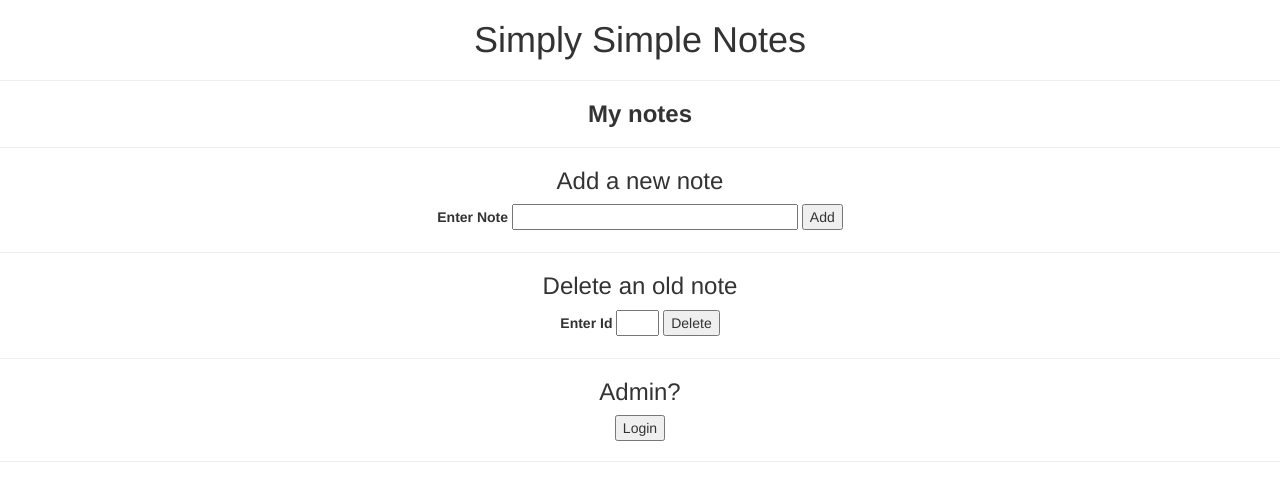
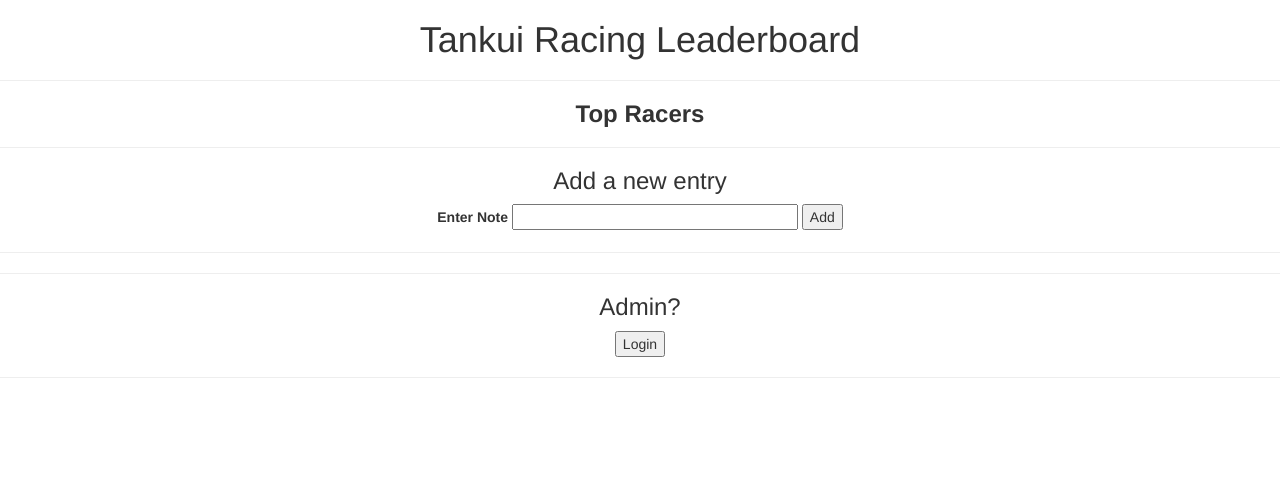
Before and after one commit to r4collins123/workshop-application, a Flask app: page / in a window 1280 px wide. Shown: the top 501 px of the page. Run offline with Flask 2, Linux system fonts and the light colour scheme; data that the repository does not hold is empty; some libraries are stand-ins or nearby versions.

Commit message:
Update index.html

```diff
--- a/notes/templates/index.html
+++ b/notes/templates/index.html
@@ -1,12 +1,12 @@
 {% extends 'bootstrap/base.html' %}
 <html>
 
-    {% block title %}Simply Simple Notes{% endblock %}
+    {% block title %}Tankui Racing Leaderboard{% endblock %}
 
     {% block content %}
     <body>
         <center>
-            <h1>Simply Simple Notes</h1>
+            <h1>Tankui Racing Leaderboard</h1>
 
             {% with messages = get_flashed_messages() %}
             {% if messages %}
@@ -20,7 +20,7 @@
 
             <hr>
 
-            <h3><b>My notes</b></h3>
+            <h3><b>Top Racers</b></h3>
 
             {% for note in notes %}
             <div><p><b>{{ note }}</b></p></div>
@@ -28,7 +28,7 @@
 
             <hr>
 
-            <h3>Add a new note</h3>
+            <h3>Add a new entry</h3>
             <form class="form-inline" action="" method="post" novalidate>
                 {{ add_form.hidden_tag() }}
                 <p>
@@ -39,16 +39,6 @@
             </form>
 
             <hr>
-
-            <h3>Delete an old note</h3>
-            <form class="form-inline" action="" method="post" novalidate>
-                {{ delete_form.hidden_tag() }}
-                <p>
-                    {{ delete_form.id_field.label }}
-                    {{ delete_form.id_field(size=2) }}
-                    {{ delete_form.delete() }}
-                </p>
-            </form>
 
             <hr>
 
```
